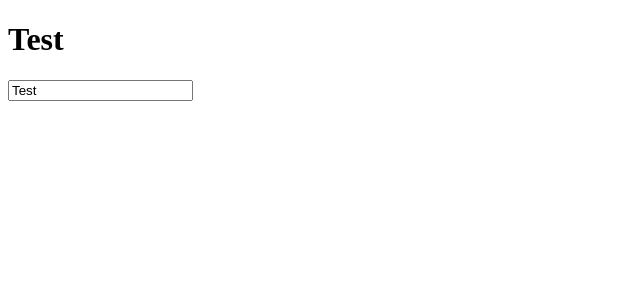
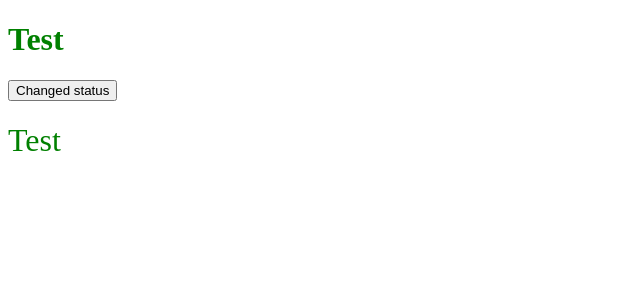
Before and after one commit to nandahadymulya/vue3-basic, a Vue app: page / in a window 1280 px wide. Shown: the top 300 px of the page, without its empty margins (0-640 px from the left). Built offline with nearby package versions, Linux system fonts and the light colour scheme.

Commit message:
feat: dynamic class + merge class

```diff
--- a/src/App.vue
+++ b/src/App.vue
@@ -6,19 +6,28 @@ export default {
   data() {
     return {
       message: "Test",
+      status: true,
+      boldClass: "bold",
+      greenClass: "successed",
     };
-  },
-  watch: {
-    message(value) {
-      console.log("Perubahan data message", value);
-    },
   },
 };
 </script>
 
 <template>
-  <h1>{{ message }}</h1>
-  <input v-model="message" />
+  <h1 :class="status ? 'successed' : 'failded'">{{ message }}</h1>
+  <button @click="status = !status">Changed status</button>
+  <h1 :class="[boldClass, greenClass]">{{ message }}</h1>
 </template>
 
-<style scoped></style>
+<style scoped>
+.successed {
+  color: green;
+}
+.failded {
+  color: red;
+}
+.bold {
+  font-weight: 100;
+}
+</style>
```
